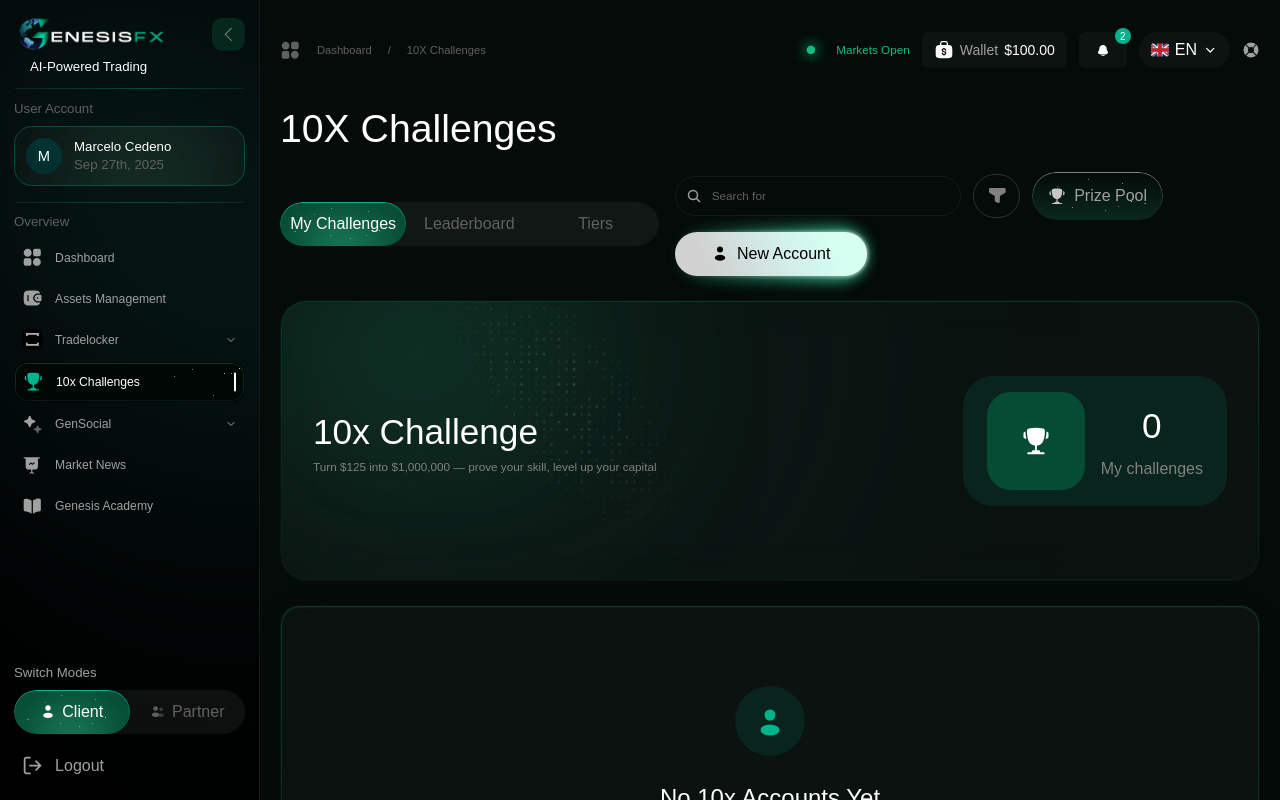
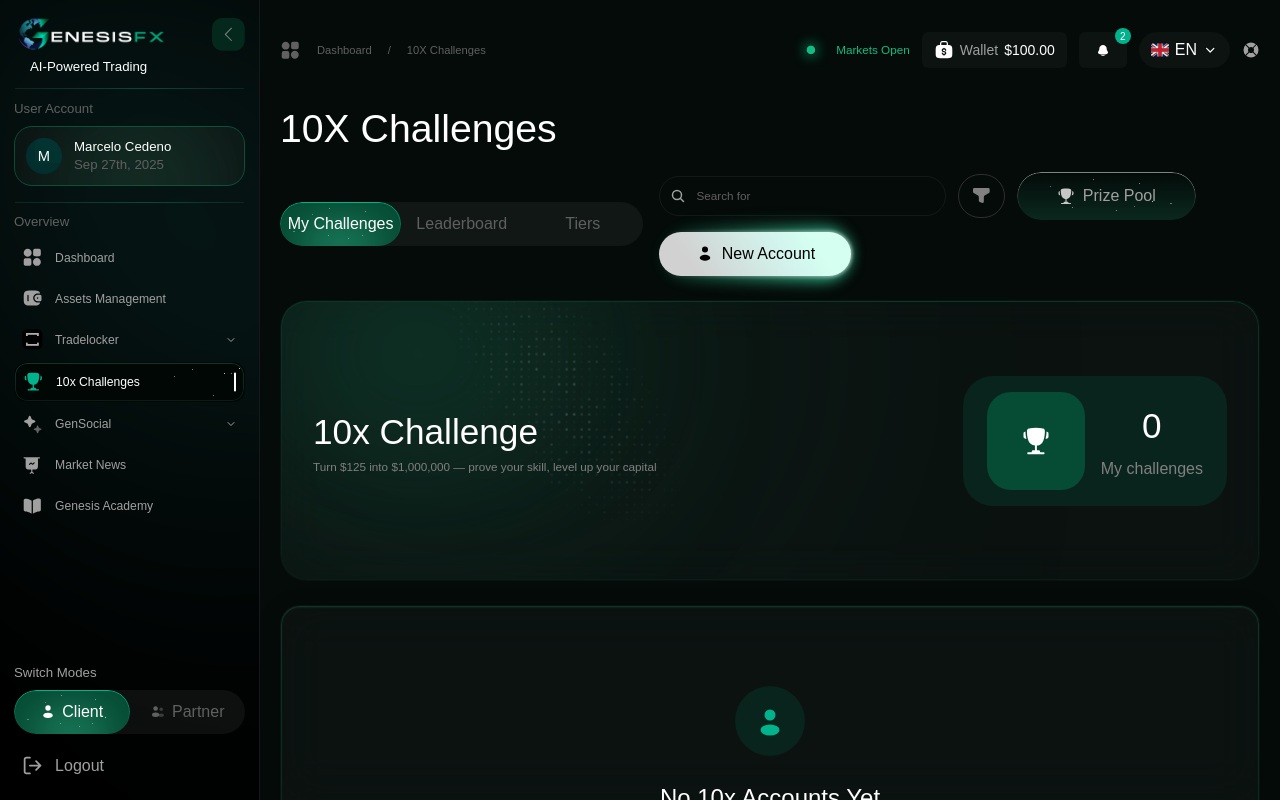
Before and after one commit to Mdx2025/GenesisFxDashboardMDX, a React (Vite) app: page /challenges in a window 1280 px wide. Built offline with nearby package versions, Linux system fonts and the light colour scheme; a web font is replaced by a local one.

Commit message:
fix: Prize Pool button padding px-4 → px-10

```diff
--- a/src/pages/ChallengesPage.tsx
+++ b/src/pages/ChallengesPage.tsx
@@ -438,7 +438,7 @@
             <button className="h-11 w-[2.9375rem] rounded-full border border-[#303030] bg-transparent flex items-center justify-center cursor-pointer hover:bg-white/5 transition-colors shrink-0" aria-label="Filter">
               <FilterIcon />
             </button>
-            <SparkleButton className="px-4" onClick={() => setPrizePoolOpen(true)}>
+            <SparkleButton className="px-10" onClick={() => setPrizePoolOpen(true)}>
               <PrizePoolTrophyIcon />
               <span>Prize Pool</span>
             </SparkleButton>
```
